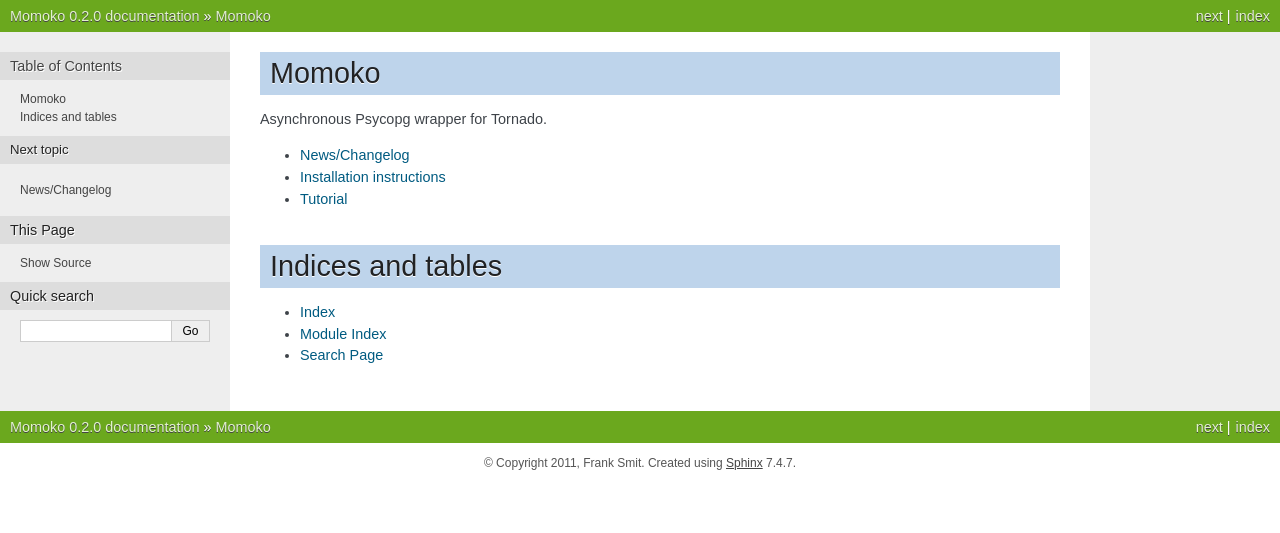
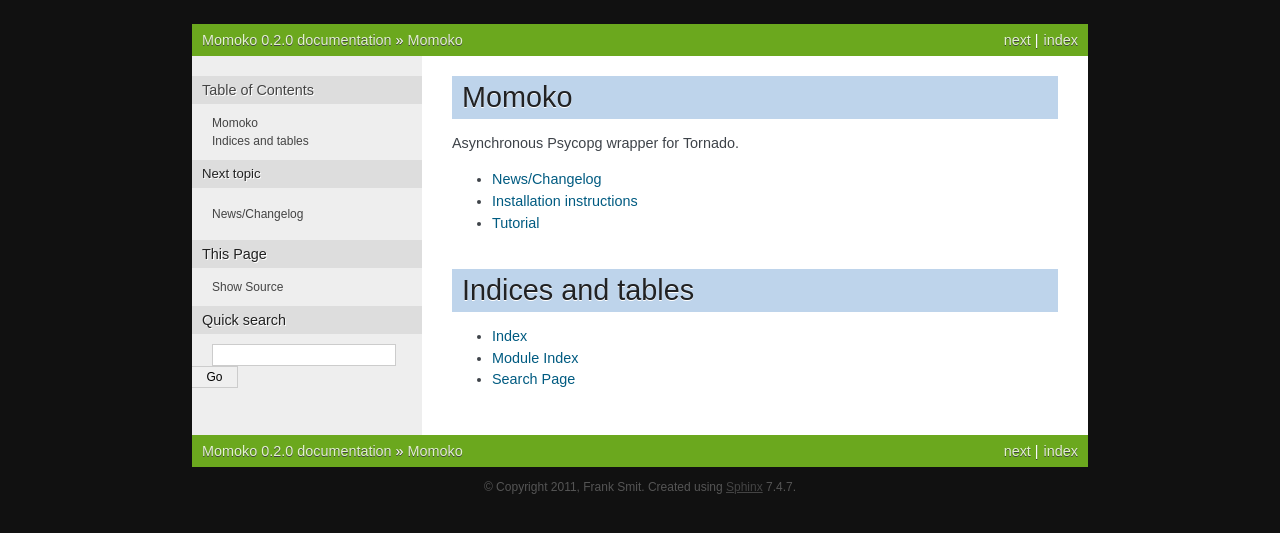
Before and after one commit to FSX/momoko, a Sphinx documentation site: the page built from docs/index.rst, in a window 1280 px wide. Shown: the top 533 px of the page. Built offline with Sphinx 7.4.7, drawn with Linux system fonts in a browser that asks for light colours.

Commit message:
Updated configuration file for documentation.

```diff
--- a/docs/conf.py
+++ b/docs/conf.py
@@ -16,7 +16,8 @@
 # If extensions (or modules to document with autodoc) are in another directory,
 # add these directories to sys.path here. If the directory is relative to the
 # documentation root, use os.path.abspath to make it absolute, like shown here.
-#sys.path.insert(0, os.path.abspath('.'))
+sys.path.insert(0, os.path.abspath('../momoko'))
+sys.path.insert(1, os.path.abspath('_themes/sphinx-theme-minimalism'))
 
 # -- General configuration -----------------------------------------------------
 
@@ -92,6 +93,7 @@
 # The theme to use for HTML and HTML Help pages.  See the documentation for
 # a list of builtin themes.
 html_theme = 'nature'
+html_theme = 'nature-mod'
 
 # Theme options are theme-specific and customize the look and feel of a theme
 # further.  For a list of options available for each theme, see the
@@ -99,7 +101,7 @@
 #html_theme_options = {}
 
 # Add any paths that contain custom themes here, relative to this directory.
-#html_theme_path = []
+html_theme_path = ['_themes']
 
 # The name for this set of Sphinx documents.  If None, it defaults to
 # "<project> v<release> documentation".
```
